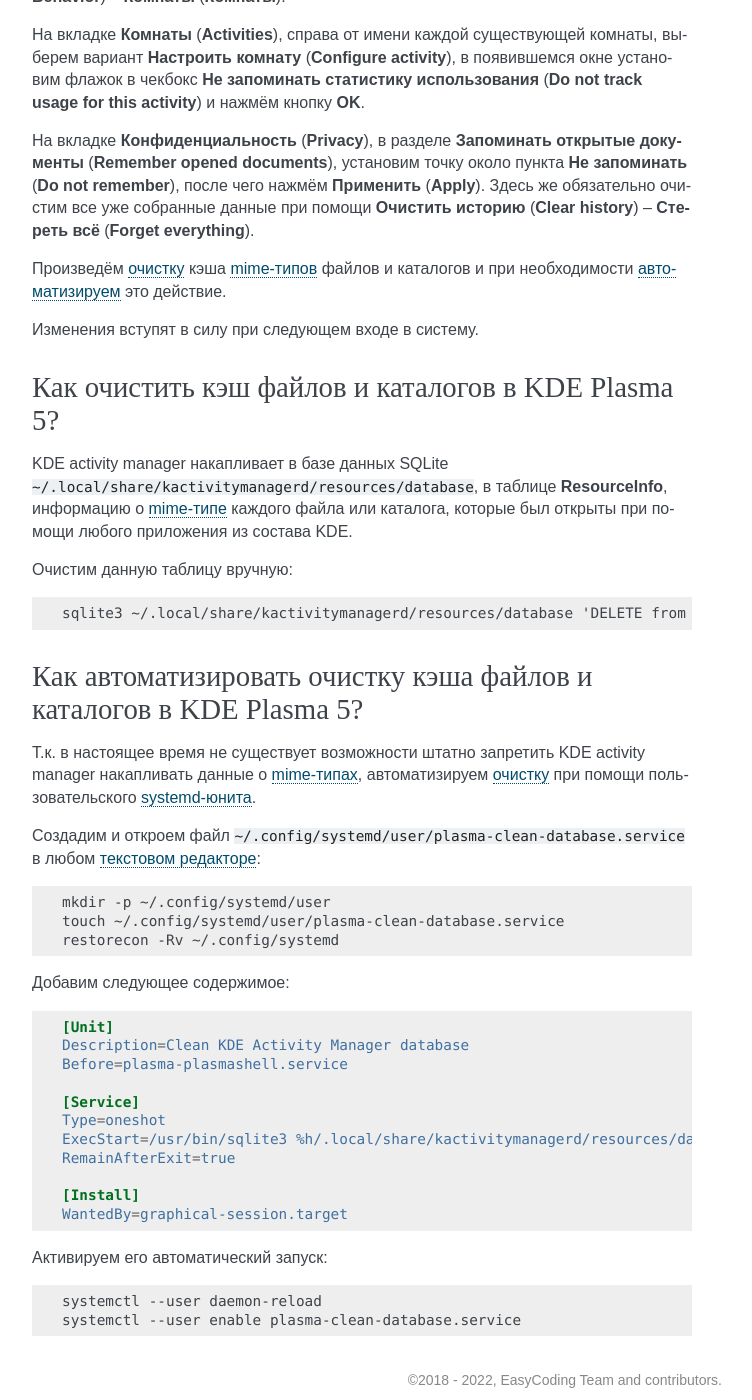
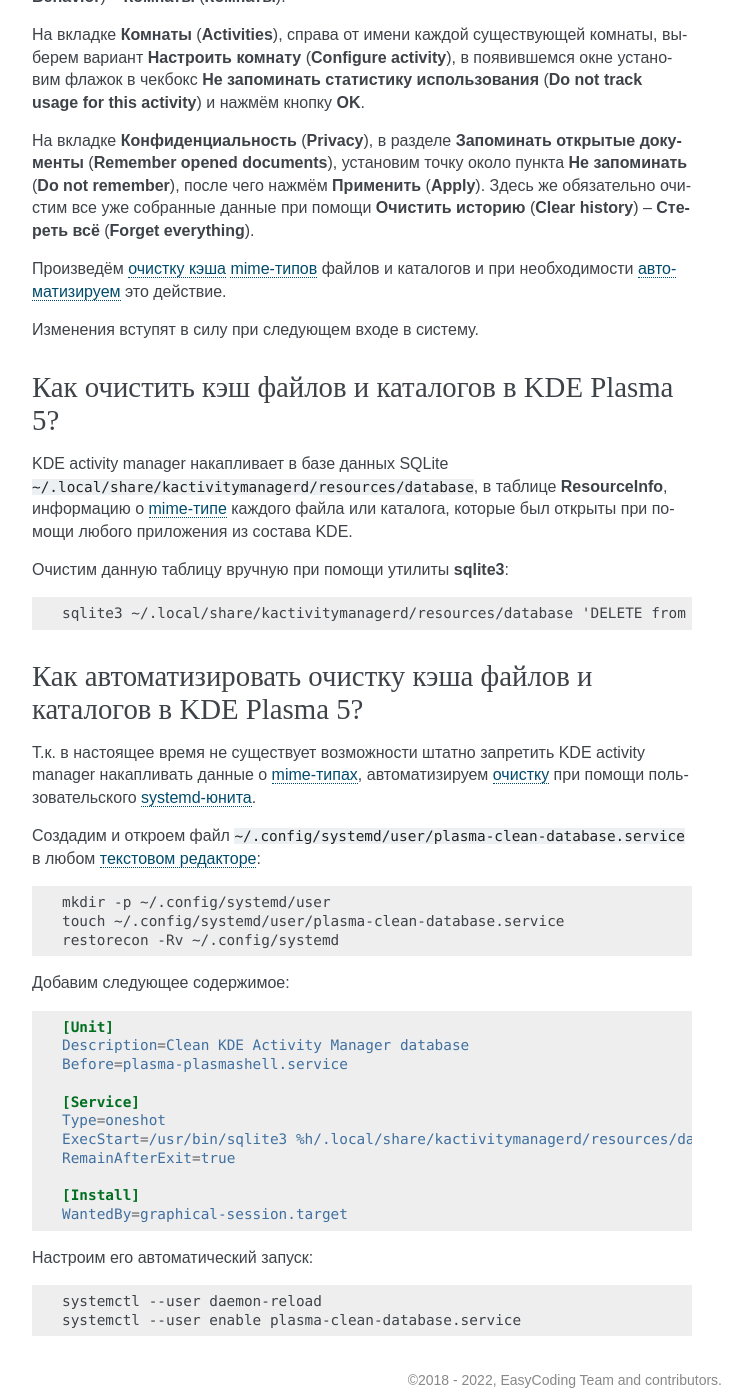
Before and after one commit to RussianFedora/FAQ, a Sphinx documentation site: the page built from source/using-applications.rst, in a window 1280 px wide and 1400 px high, scrolled down 26610 px. Shown: the whole window, without its empty margins (388-1140 px from the left). Built offline with Sphinx 7.4.7, drawn with Linux system fonts in a browser that asks for light colours; comment, search, counter and statistics services are not loaded.

Commit message:
Performed minor edit of plasma-privacy question.

```diff
--- a/source/using-applications.rst
+++ b/source/using-applications.rst
@@ -1451,7 +1451,7 @@
 
 На вкладке **Конфиденциальность** (**Privacy**), в разделе **Запоминать открытые документы** (**Remember opened documents**), установим точку около пункта **Не запоминать** (**Do not remember**), после чего нажмём **Применить** (**Apply**). Здесь же обязательно очистим все уже собранные данные при помощи **Очистить историю** (**Clear history**) -- **Стереть всё** (**Forget everything**).
 
-Произведём :ref:`очистку <plasma-mime-clean>` кэша :ref:`mime-типов <file-types>` файлов и каталогов и при необходимости :ref:`автоматизируем <plasma-mime-autoclean>` это действие.
+Произведём :ref:`очистку кэша <plasma-mime-clean>` :ref:`mime-типов <file-types>` файлов и каталогов и при необходимости :ref:`автоматизируем <plasma-mime-autoclean>` это действие.
 
 Изменения вступят в силу при следующем входе в систему.
 
@@ -1463,7 +1463,7 @@
 
 KDE activity manager накапливает в базе данных SQLite ``~/.local/share/kactivitymanagerd/resources/database``, в таблице **ResourceInfo**, информацию о :ref:`mime-типе <file-types>` каждого файла или каталога, которые был открыты при помощи любого приложения из состава KDE.
 
-Очистим данную таблицу вручную:
+Очистим данную таблицу вручную при помощи утилиты **sqlite3**:
 
 .. code-block:: text
 
@@ -1501,7 +1501,7 @@
     [Install]
     WantedBy=graphical-session.target
 
-Активируем его автоматический запуск:
+Настроим его автоматический запуск:
 
 .. code-block:: text
 
```
